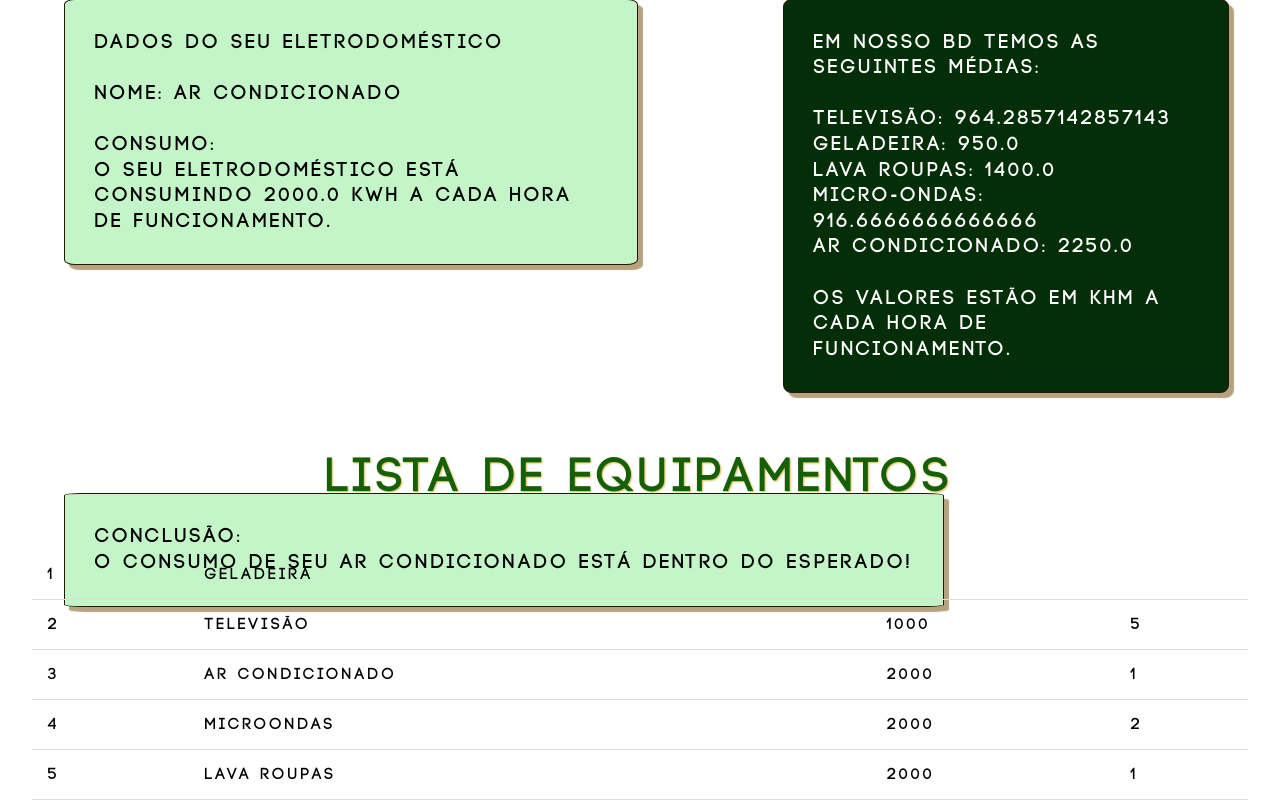
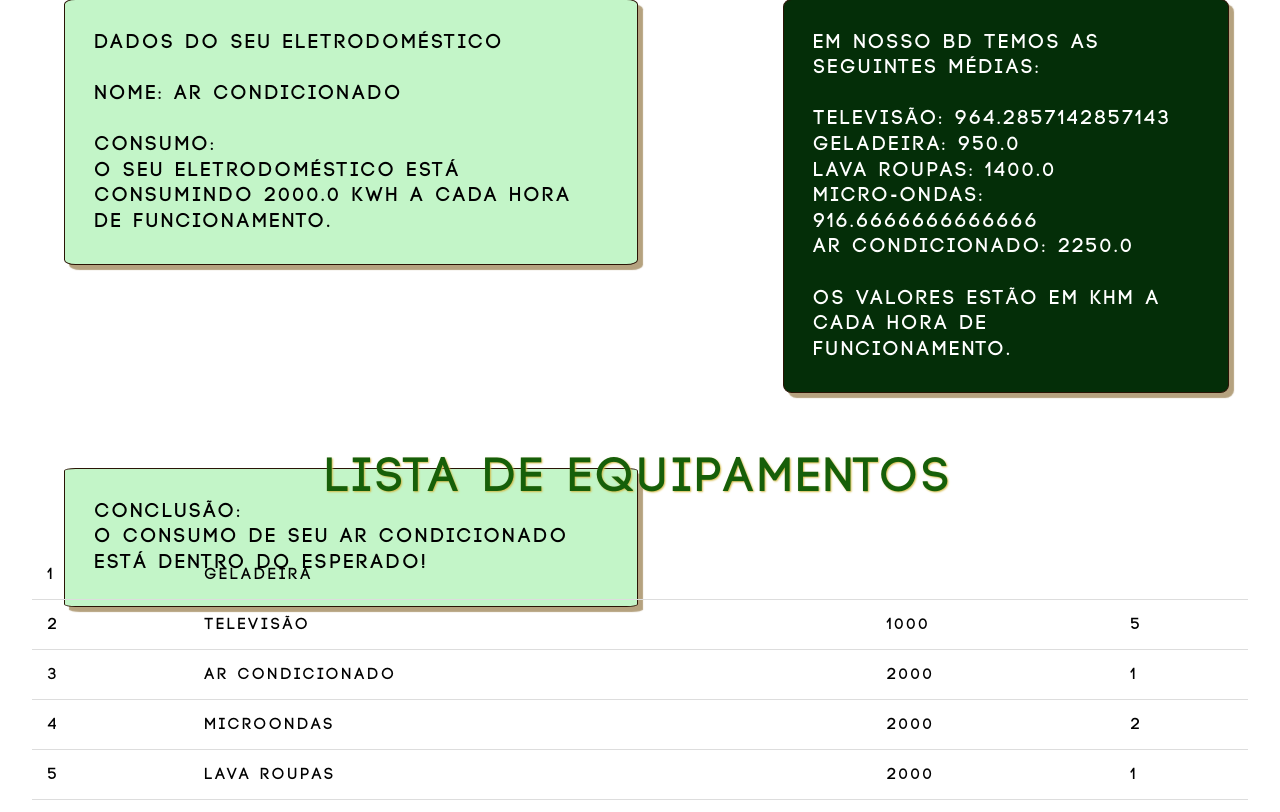
Before and after one commit to luizhenf/202191G5, a Flask app: page /resp in a window 1280 px wide. Shown: the part 155-967 px from the top of the page. Run offline with Flask 2, Linux system fonts and the light colour scheme; data comes from the database, SQL or seed files in the repository.

Commit message:
concerto layout conclusão

```diff
--- a/static/css/styles.css
+++ b/static/css/styles.css
@@ -251,13 +251,14 @@ section#card h4{
     position: absolute;
     left: 5vw;
     bottom: 3vw;
+    border-radius: 2%;
     justify-content: left;
     background-color:rgb(195, 245, 200);
     padding: 30px;
     border-radius: 2%;
     border: 1px solid #2a1405;
     box-shadow: 5px 5px 1px 0px #7c5b1d90;
-    width:max-content;
+    width:40vw;
     font-size: 20px;
     line-height: 2vw;
 }
```
